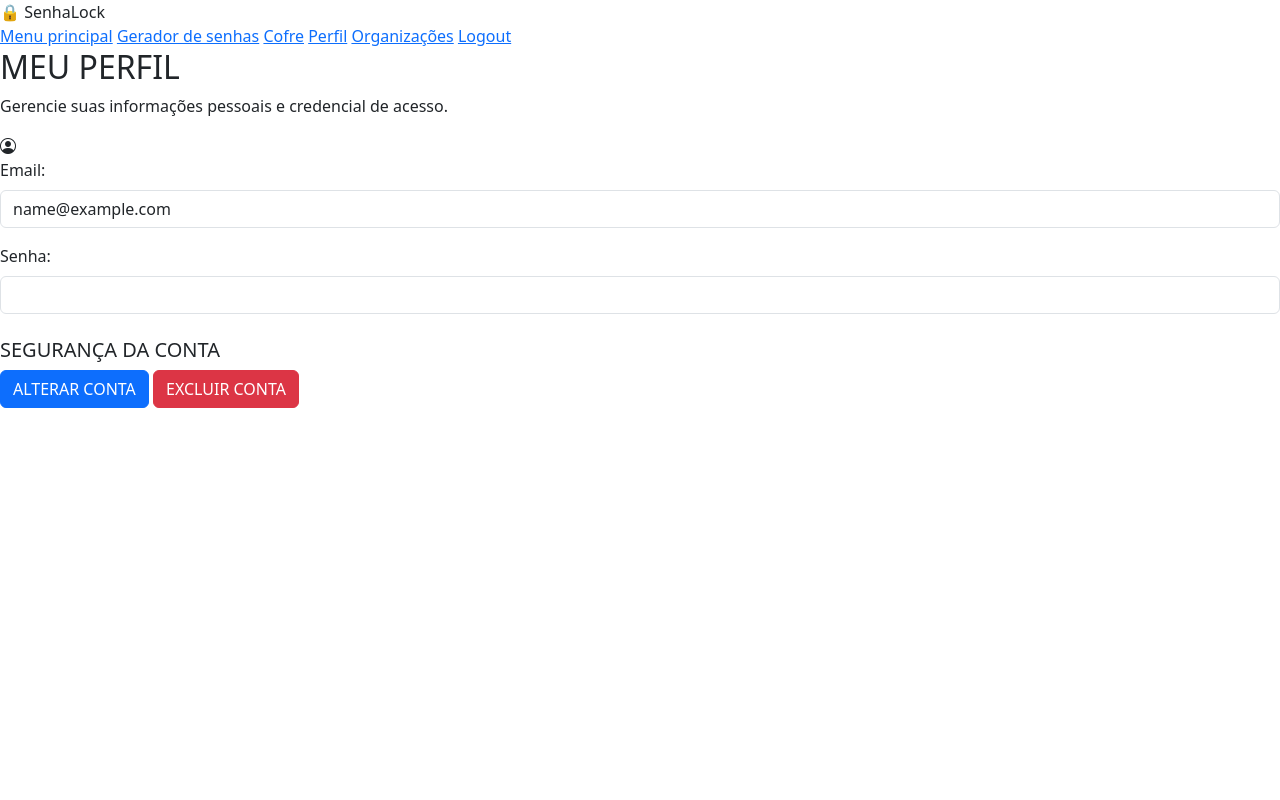
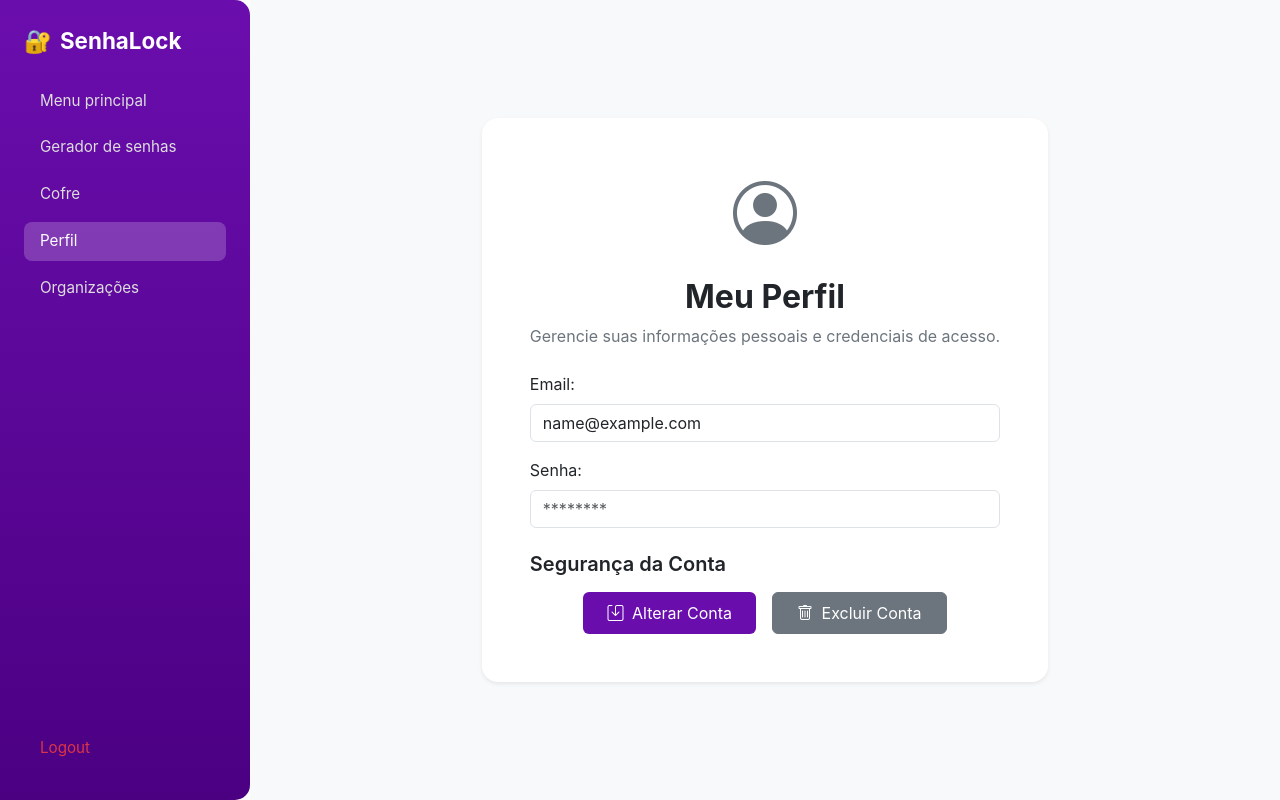
Before and after one commit to sa-desi-2025-2/julia_gabriela, a PHP site: page /pages/Perfil.php in a window 1280 px wide. Run offline with PHP 8.4, Linux system fonts and the light colour scheme; the visitor is signed in with stand-in values (Sample User, id 1).

Commit message:
Fiz os css

```diff
--- a/pages/Perfil.php
+++ b/pages/Perfil.php
@@ -8,68 +8,76 @@ $conexao = new Conexao();
 //     header("Location: index.php");
 //     exit;
 // }
-
 ?>
 
-<!doctype html>
+<!DOCTYPE html>
 <html lang="pt-BR">
 <head>
   <meta charset="utf-8">
   <title>Meu Perfil - SenhaLock</title>
   <meta name="viewport" content="width=device-width, initial-scale=1">
+
+  <!-- Bootstrap -->
   <link href="https://cdn.jsdelivr.net/npm/bootstrap@5.3.2/dist/css/bootstrap.min.css" rel="stylesheet">
   <link href="https://cdn.jsdelivr.net/npm/bootstrap-icons@1.11.3/font/bootstrap-icons.css" rel="stylesheet">
+
+  <!-- Estilo personalizado -->
   <link rel="stylesheet" href="../Pages/css/Perfil.css">
 </head>
 
 <body>
-<div class="dashboard">
-  <aside class="sidebar">
-    <div class="logo">
-      <span class="icone">🔒</span>
-      <span class="titulo">SenhaLock</span>
+<div class="d-flex min-vh-100 flex-column flex-md-row">
+  <!-- Sidebar -->
+  <aside class="sidebar d-flex flex-column p-4 text-white">
+      <div class="logo mb-4">
+          🔐 <span class="fw-bold">SenhaLock</span>
       </div>
-    <nav class="menu">
-      <a href="#">Menu principal</a>
-      <a href="#">Gerador de senhas</a>
-      <a href="#">Cofre</a>
-      <a href="../App/gateway.php?acao=perfil" class="active">Perfil</a>
-      <a href="../App/gateway.php?acao=organizacao">Organizações</a>
-      <a href="sair.php" class="logout">Logout</a>
+      <nav class="menu nav flex-column flex-grow-1">
+          <a href="#" class="nav-link">Menu principal</a>
+          <a href="#" class="nav-link">Gerador de senhas</a>
+          <a href="#" class="nav-link">Cofre</a>
+          <a href="../App/gateway.php?acao=perfil" class="nav-link active">Perfil</a>
+          <a href="../App/gateway.php?acao=organizacao" class="nav-link">Organizações</a>
+          <a href="sair.php" class="nav-link text-danger mt-auto">Logout</a>
       </nav>
   </aside>
 
-  <main class="conteudo">
-    <div class="perfil-container">
-      <h2>MEU PERFIL</h2>
-      <p class="descricao">Gerencie suas informações pessoais e credencial de acesso.</p>
-
-      <div class="perfil-card">
-        <div class="imagem-perfil">
-          <i class="bi bi-person-circle"></i>
+  <!-- Main -->
+  <main class="main flex-grow-1 d-flex flex-column justify-content-center align-items-center p-4 bg-light">
+      <div class="perfil-container text-center bg-white shadow-sm p-5 rounded-4" style="max-width: 600px;">
+          <div class="mb-3">
+              <i class="bi bi-person-circle text-secondary" style="font-size: 4rem;"></i>
           </div>
 
-        <form method="post" action="../App/gateway.php?acao=visualizarPerfil&subacao=alterar&subacao=excluir">
+          <h2 class="fw-bold mb-2 text-dark">Meu Perfil</h2>
+          <p class="text-secondary mb-4">Gerencie suas informações pessoais e credenciais de acesso.</p>
+
+          <form method="post" action="../App/gateway.php?acao=visualizarPerfil&subacao=alterar&subacao=excluir" class="text-start">
               <div class="mb-3">
                   <label class="form-label">Email:</label>
-            <input type="email" name="email" class="form-control" value="<?= $_SESSION['email']; ?>">
+                  <input type="email" name="email" class="form-control" value="<?= $_SESSION['email'] ?? 'usuario@app.com'; ?>">
               </div>
 
-          <div class="mb-3">
+              <div class="mb-4">
                   <label class="form-label">Senha:</label>
-            <input type="password" name="senha" class="form-control">
+                  <input type="password" name="senha" class="form-control" placeholder="********">
               </div>
 
-          <h5 class="mt-4">SEGURANÇA DA CONTA</h5>
+              <h5 class="fw-semibold mb-3">Segurança da Conta</h5>
 
-          <div class="botoes">
-            <button type="submit" name="acao" value="alterar" class="btn btn-primary">ALTERAR CONTA</button>
-            <button type="submit" name="acao" value="excluir" class="btn btn-danger">EXCLUIR CONTA</button>
+              <div class="d-flex flex-wrap justify-content-center gap-3">
+                  <button type="submit" name="acao" value="alterar" class="btn btn-primary px-4 py-2">
+                      <i class="bi bi-save me-1"></i> Alterar Conta
+                  </button>
+                  <button type="submit" name="acao" value="excluir" class="btn btn-secondary px-4 py-2">
+                      <i class="bi bi-trash me-1"></i> Excluir Conta
+                  </button>
               </div>
           </form>
       </div>
-    </div>
   </main>
 </div>
+
+<script src="https://cdn.jsdelivr.net/npm/bootstrap@5.3.2/dist/js/bootstrap.bundle.min.js"></script>
 </body>
 </html>
--- a/pages/css/Painel.css
+++ b/pages/css/Painel.css
@@ -5,7 +5,6 @@ body {
     margin: 0;
 }
 
-/* SIDEBAR */
 .sidebar {
     width: 250px;
     background: linear-gradient(180deg, #6A0DAD 0%, #4b0082 100%);
@@ -35,7 +34,6 @@ body {
     color: #fff;
 }
 
-/* CONTEÚDO */
 .content {
     background-color: #fff;
     border-top-left-radius: 15px;
@@ -53,7 +51,6 @@ body {
     text-decoration: underline;
 }
 
-/* CARDS */
 .card {
     border-radius: 10px;
     transition: transform 0.2s ease, box-shadow 0.2s ease;
--- a/pages/css/Perfil.css
+++ b/pages/css/Perfil.css
@@ -0,0 +1,102 @@
+* {
+  margin: 0;
+  padding: 0;
+  box-sizing: border-box;
+  font-family: 'Inter', sans-serif;
+}
+
+.sidebar {
+  width: 250px;
+  background: linear-gradient(180deg, #6A0DAD 0%, #4b0082 100%);
+  color: #fff;
+  border-top-right-radius: 15px;
+  border-bottom-right-radius: 15px;
+  display: flex;
+  flex-direction: column;
+  justify-content: flex-start;
+}
+
+.logo {
+  font-size: 1.4rem;
+  display: flex;
+  align-items: center;
+  gap: 8px;
+}
+
+.menu .nav-link {
+  color: #ddd;
+  font-size: 0.95rem;
+  border-radius: 8px;
+  margin-bottom: 8px;
+  transition: background-color 0.3s ease, color 0.3s ease;
+}
+
+.menu .nav-link:hover,
+.menu .nav-link.active {
+  background-color: rgba(255, 255, 255, 0.2);
+  color: #fff;
+}
+
+.logout {
+  font-weight: 500;
+  color: #ffcccc !important;
+  transition: color 0.3s ease;
+}
+
+.logout:hover {
+  color: #fff !important;
+}
+
+.main {
+  background-color: #f9f9f9;
+  display: flex;
+  align-items: center;
+  justify-content: center;
+}
+
+.perfil-container {
+  background-color: #fff;
+  border-radius: 12px;
+}
+
+.btn-primary {
+  background-color: #6A0DAD !important;
+  border: none !important;
+  transition: background-color 0.3s ease, transform 0.2s ease;
+}
+
+.btn-primary:hover {
+  background-color: #520a8a !important;
+  transform: translateY(-2px);
+}
+
+.btn-danger {
+  background-color: #cf0d0d !important;
+  border: none !important;
+  transition: background-color 0.3s ease, transform 0.2s ease;
+}
+
+.btn-danger:hover {
+  background-color: #a80a0a !important;
+  transform: translateY(-2px);
+}
+
+@media (max-width: 768px) {
+  .sidebar {
+    width: 100%;
+    flex-direction: row;
+    align-items: center;
+    justify-content: space-between;
+    border-radius: 0;
+  }
+
+  .menu {
+    flex-direction: row;
+    flex-wrap: wrap;
+    gap: 10px;
+  }
+
+  .logout {
+    margin-top: 0;
+  }
+}
```
Also changed, not shown: app/classes/Gerador.php (+146 -0 lines), pages/css/OrganizacaoPainel.css (+54 -16 lines). Lines whose indentation alone changed are shown as unchanged.
